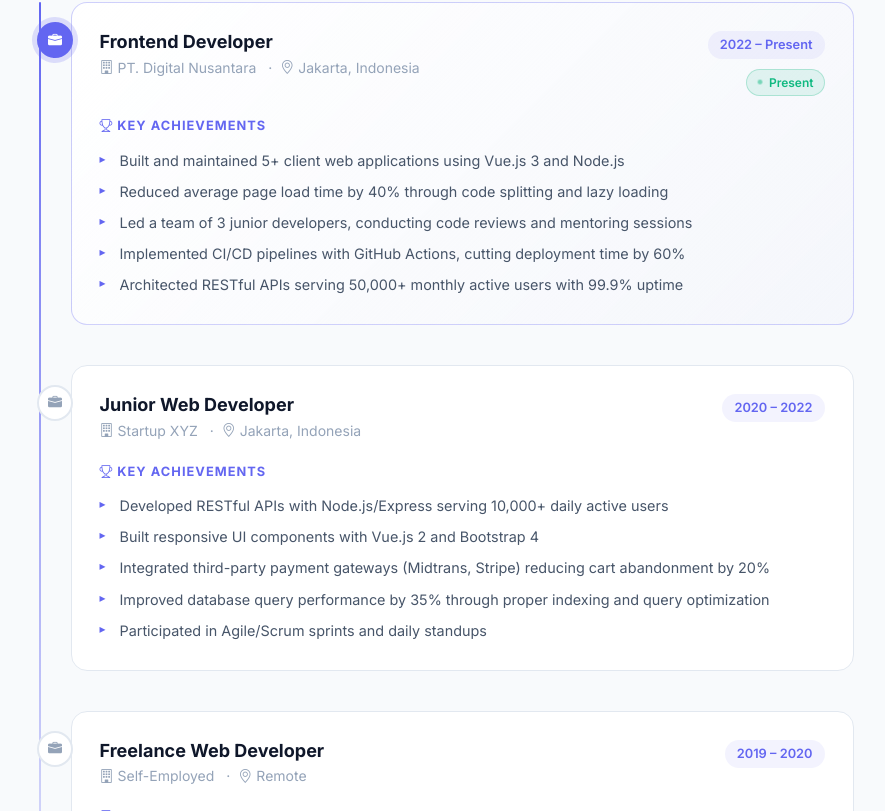
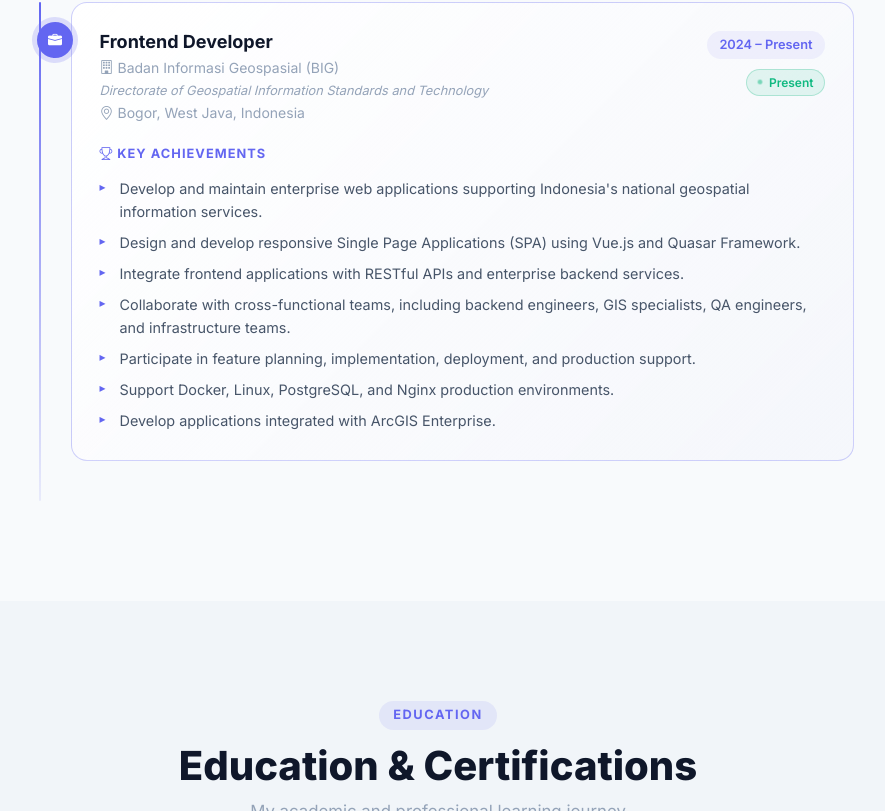
Before and after one commit to indratelcbn/portofolio, a Vue app: page / in a window 1280 px wide. Shown: the part 4509-5320 px from the top of the page, without its empty margins (202-1087 px from the left). Built offline with nearby package versions, Linux system fonts and the light colour scheme.

Commit message:
Perbaiki Pengalaman Kerja

```diff
--- a/src/components/ExperienceSection.vue
+++ b/src/components/ExperienceSection.vue
@@ -10,66 +10,29 @@ useScrollReveal(sectionRef)
 const experiences = [
   {
     title: 'Frontend Developer',
-    company: 'PT. Digital Nusantara',
-    location: { en: 'Jakarta, Indonesia', id: 'Jakarta, Indonesia' },
-    period: { en: '2022 – Present', id: '2022 – Sekarang' },
+    company: 'Badan Informasi Geospasial (BIG)',
+    department: 'Directorate of Geospatial Information Standards and Technology',
+    location: { en: 'Bogor, West Java, Indonesia', id: 'Bogor, Jawa Barat, Indonesia' },
+    period: { en: '2024 – Present', id: '2024 – Sekarang' },
     current: true,
     achievements: {
       en: [
-        'Built and maintained 5+ client web applications using Vue.js 3 and Node.js',
-        'Reduced average page load time by 40% through code splitting and lazy loading',
-        'Led a team of 3 junior developers, conducting code reviews and mentoring sessions',
-        'Implemented CI/CD pipelines with GitHub Actions, cutting deployment time by 60%',
-        'Architected RESTful APIs serving 50,000+ monthly active users with 99.9% uptime',
+        'Develop and maintain enterprise web applications supporting Indonesia\'s national geospatial information services.',
+        'Design and develop responsive Single Page Applications (SPA) using Vue.js and Quasar Framework.',
+        'Integrate frontend applications with RESTful APIs and enterprise backend services.',
+        'Collaborate with cross-functional teams, including backend engineers, GIS specialists, QA engineers, and infrastructure teams.',
+        'Participate in feature planning, implementation, deployment, and production support.',
+        'Support Docker, Linux, PostgreSQL, and Nginx production environments.',
+        'Develop applications integrated with ArcGIS Enterprise.',
       ],
       id: [
-        'Membangun dan memelihara 5+ aplikasi web klien menggunakan Vue.js 3 dan Node.js',
-        'Mengurangi waktu muat halaman rata-rata sebesar 40% melalui code splitting dan lazy loading',
-        'Memimpin tim 3 developer junior, melakukan code review dan sesi mentoring',
-        'Mengimplementasikan pipeline CI/CD dengan GitHub Actions, memotong waktu deployment 60%',
-        'Merancang RESTful API yang melayani 50.000+ pengguna aktif bulanan dengan uptime 99.9%',
-      ],
-    },
-  },
-  {
-    title: 'Junior Web Developer',
-    company: 'Startup XYZ',
-    location: { en: 'Jakarta, Indonesia', id: 'Jakarta, Indonesia' },
-    period: { en: '2020 – 2022', id: '2020 – 2022' },
-    current: false,
-    achievements: {
-      en: [
-        'Developed RESTful APIs with Node.js/Express serving 10,000+ daily active users',
-        'Built responsive UI components with Vue.js 2 and Bootstrap 4',
-        'Integrated third-party payment gateways (Midtrans, Stripe) reducing cart abandonment by 20%',
-        'Improved database query performance by 35% through proper indexing and query optimization',
-        'Participated in Agile/Scrum sprints and daily standups',
-      ],
-      id: [
-        'Mengembangkan RESTful API dengan Node.js/Express melayani 10.000+ pengguna aktif harian',
-        'Membangun komponen UI responsif dengan Vue.js 2 dan Bootstrap 4',
-        'Mengintegrasikan payment gateway pihak ketiga (Midtrans, Stripe) mengurangi cart abandonment 20%',
-        'Meningkatkan performa query database sebesar 35% melalui indexing dan optimasi query',
-        'Berpartisipasi dalam sprint Agile/Scrum dan daily standup',
-      ],
-    },
-  },
-  {
-    title: 'Freelance Web Developer',
-    company: 'Self-Employed',
-    location: { en: 'Remote', id: 'Remote' },
-    period: { en: '2019 – 2020', id: '2019 – 2020' },
-    current: false,
-    achievements: {
-      en: [
-        'Delivered 10+ web projects for local small businesses on time and budget',
-        'Built e-commerce sites, landing pages, and company profiles using PHP, MySQL, and JavaScript',
-        'Maintained 5-star client satisfaction rating across all completed projects',
-      ],
-      id: [
-        'Menyelesaikan 10+ proyek web untuk bisnis lokal tepat waktu dan sesuai anggaran',
-        'Membangun toko online, landing page, dan profil perusahaan menggunakan PHP, MySQL, JavaScript',
-        'Mempertahankan penilaian kepuasan klien bintang 5 di semua proyek yang diselesaikan',
+        'Mengembangkan dan memelihara aplikasi web enterprise yang mendukung layanan informasi geospasial nasional Indonesia.',
+        'Merancang dan mengembangkan Single Page Application (SPA) responsif menggunakan Vue.js dan Quasar Framework.',
+        'Mengintegrasikan aplikasi frontend dengan RESTful API dan layanan backend enterprise.',
+        'Berkolaborasi dengan tim lintas fungsi, termasuk backend engineer, spesialis GIS, QA engineer, dan tim infrastruktur.',
+        'Berpartisipasi dalam perencanaan fitur, implementasi, deployment, dan dukungan produksi.',
+        'Mendukung lingkungan produksi Docker, Linux, PostgreSQL, dan Nginx.',
+        'Mengembangkan aplikasi yang terintegrasi dengan ArcGIS Enterprise.',
       ],
     },
   },
@@ -108,7 +71,11 @@ const experiences = [
                     <h3 class="exp-title">{{ exp.title }}</h3>
                     <p class="exp-company">
                       <i class="bi bi-building me-1"></i>{{ exp.company }}
-                      <span class="mx-2">·</span>
+                    </p>
+                    <p class="exp-department" v-if="exp.department">
+                      {{ exp.department }}
+                    </p>
+                    <p class="exp-company">
                       <i class="bi bi-geo-alt me-1"></i>{{ exp.location[langStore.locale] }}
                     </p>
                   </div>
@@ -198,6 +165,7 @@ const experiences = [
 }
 .exp-title { font-size: 1.125rem; font-weight: 700; color: var(--text-primary); margin-bottom: 0.25rem; }
 .exp-company { font-size: 0.875rem; color: var(--text-muted); margin: 0; }
+.exp-department { font-size: 0.8rem; color: var(--text-muted); margin: 0.15rem 0 0; font-style: italic; }
 .exp-period {
   display: block;
   background: rgba(var(--primary-rgb), 0.08);
```
